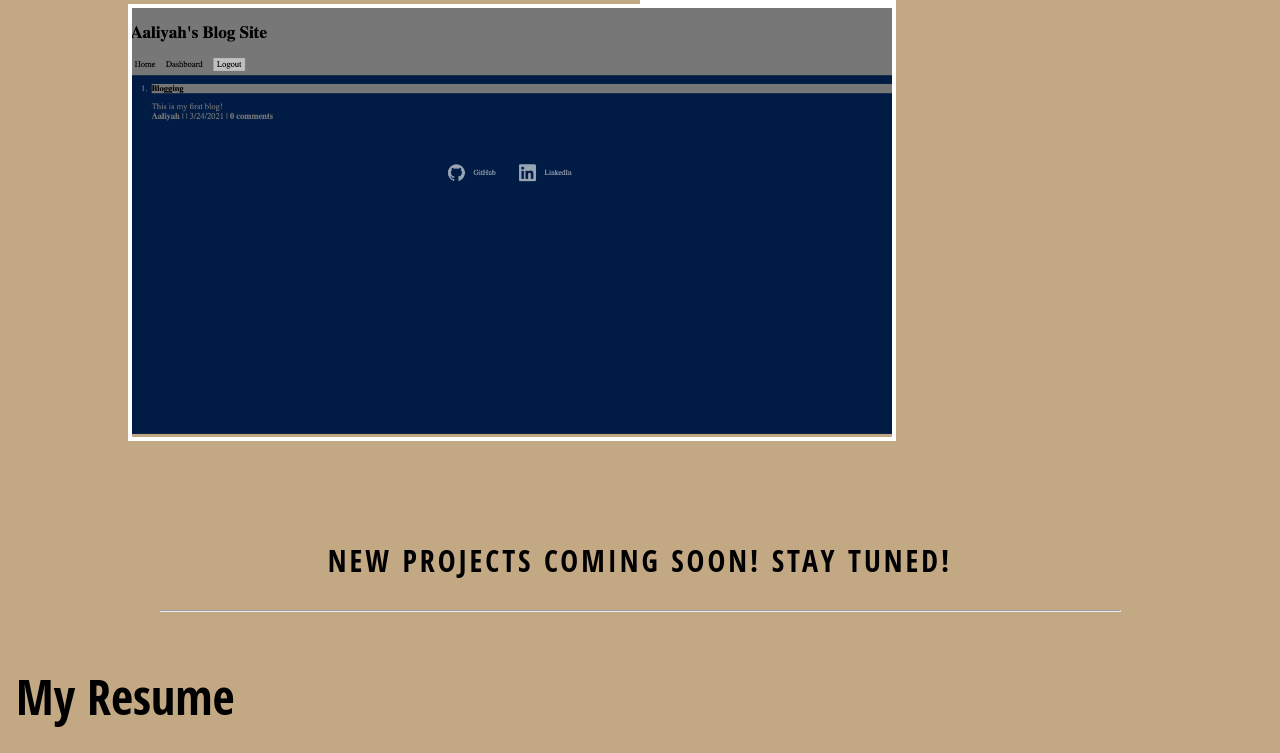
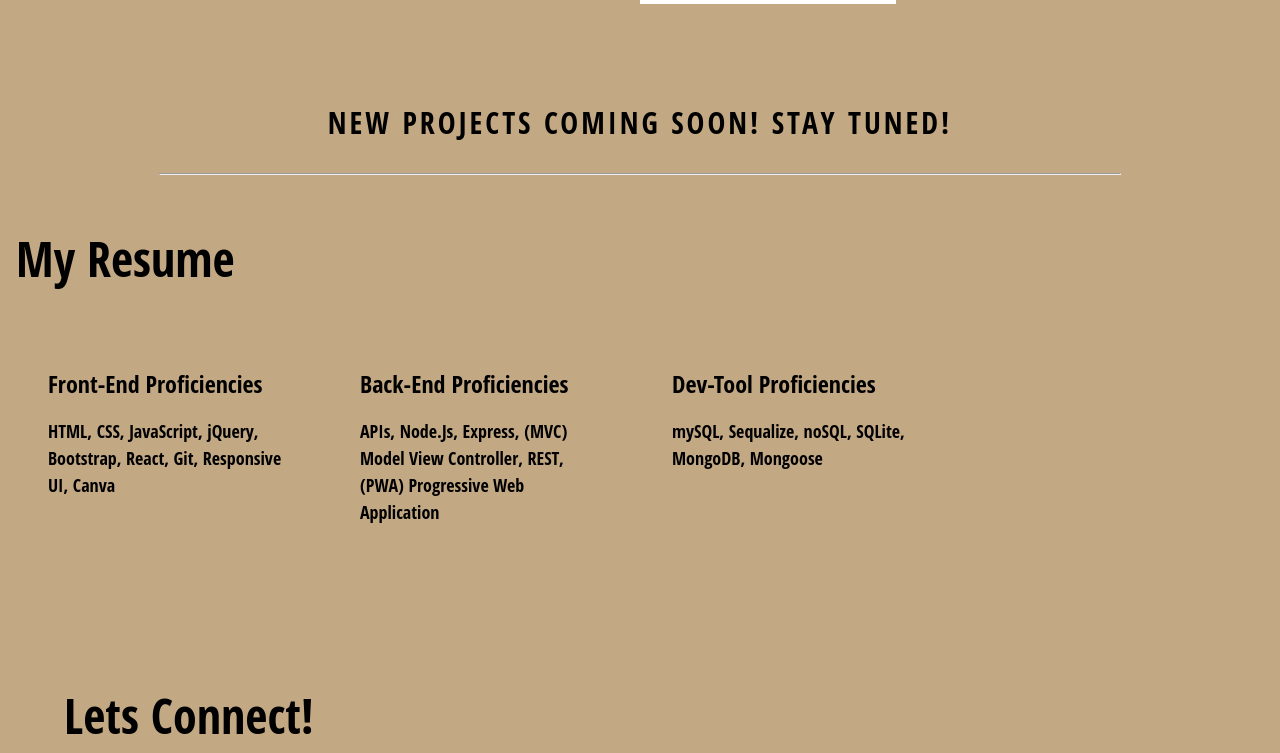
Before and after one commit to symlara/Portfolio, a website: page index.html in a window 1280 px wide. Shown: the part 5382-6135 px from the top of the page. Drawn offline with nearby package versions, Linux system fonts and the light colour scheme.

Commit message:
removed blog while it's under construction

```diff
--- a/index.html
+++ b/index.html
@@ -150,11 +150,11 @@
               <img src="assets/images/lifeform_background.jpg">
             </div>
             </a>
-          <a href="https://arcane-meadow-70375.herokuapp.com/" target="_blank" class="fl w-third w-75-ns border-box overflow-hidden ba bw2 white" title="blog-site">
+          <!-- <a href="https://arcane-meadow-70375.herokuapp.com/" target="_blank" class="fl w-third w-75-ns border-box overflow-hidden ba bw2 white" title="blog-site">
             <div class="grow bg-center">
               <img src="assets/images/112373497-053d4900-8caf-11eb-9127-f38ffec41fe1.png">
             </div>
-          </a>
+          </a> -->
         </section>
         &nbsp;
           <h1 class="tc f5 ttu fw6 tracked mb4" id="new-projects">New Projects Coming Soon! Stay tuned!</h1>
```
